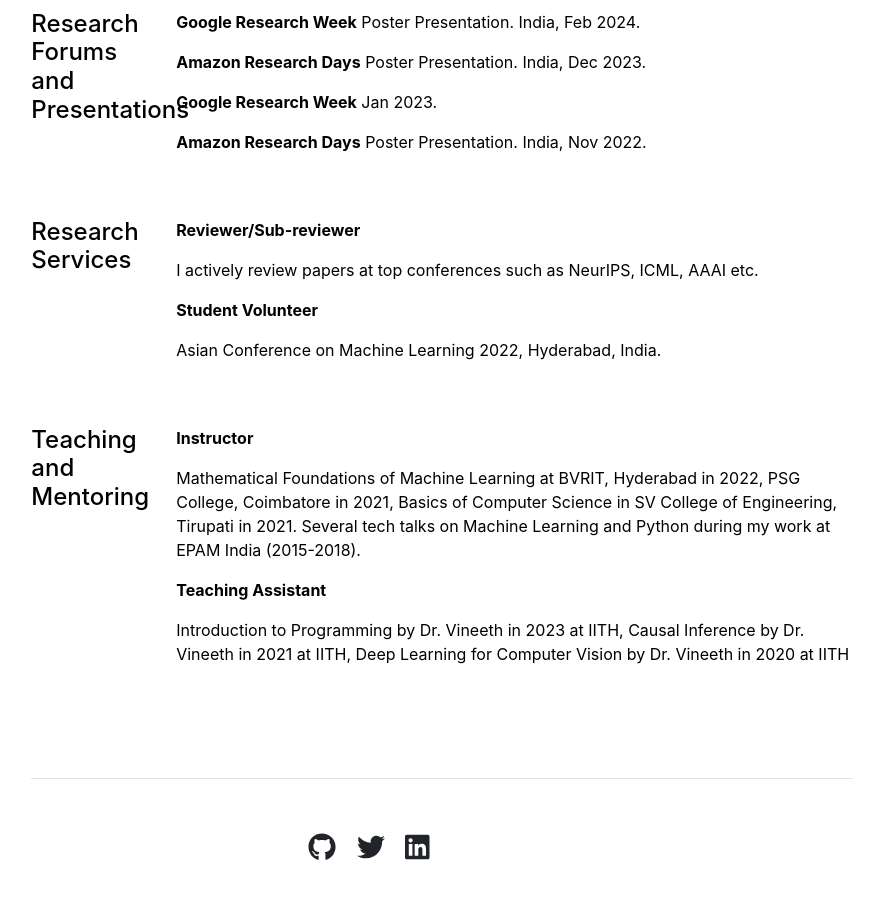
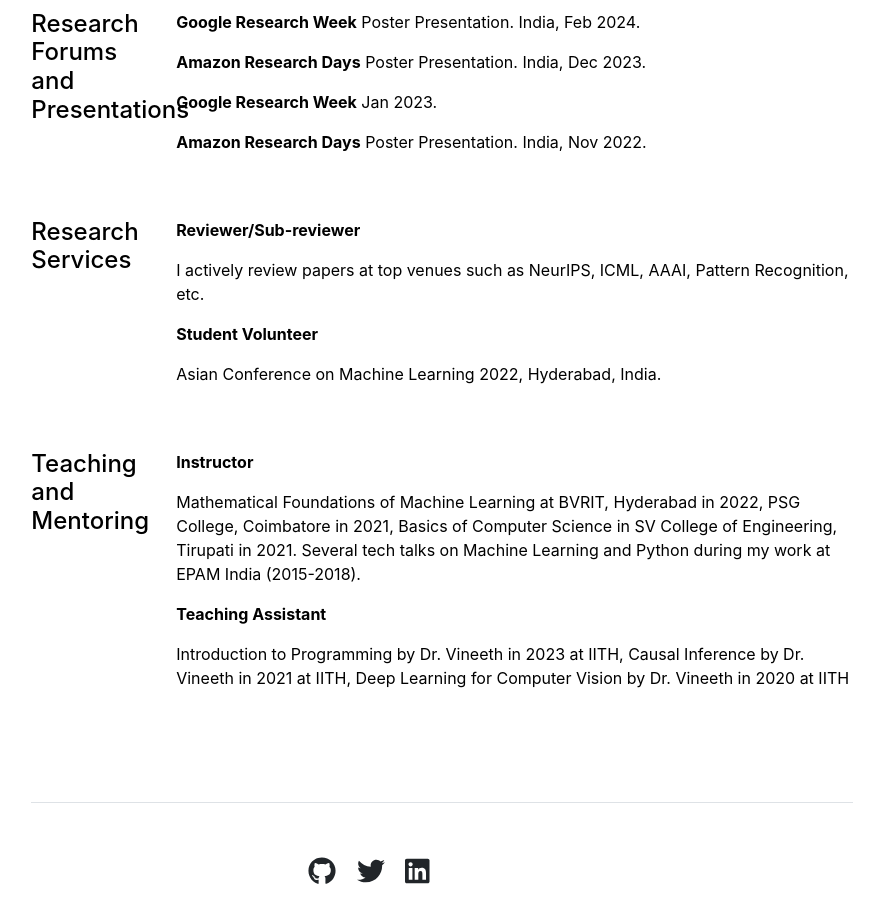
Before and after one commit to gautam0707/gautam0707.github.io, a Jekyll site: the page built from cv.md, in a window 1280 px wide and 900 px high, scrolled down 1062 px. Shown: the whole window, without its empty margins (198-1077 px from the left). Built offline with Jekyll 4.4.1, drawn with Linux system fonts in a browser that asks for light colours; a style sheet for code colours, icons or effects is not loaded.

Commit message:
Update research_services.yml

```diff
--- a/_data/cv/research_services.yml
+++ b/_data/cv/research_services.yml
@@ -1,5 +1,5 @@
 - title: 'Reviewer/Sub-reviewer'
-  description: 'I actively review papers at top conferences such as NeurIPS, ICML, AAAI etc.'
+  description: 'I actively review papers at top venues such as NeurIPS, ICML, AAAI, Pattern Recognition, etc.'
 
 - title: 'Student Volunteer'
   description: 'Asian Conference on Machine Learning 2022, Hyderabad, India.'
```
